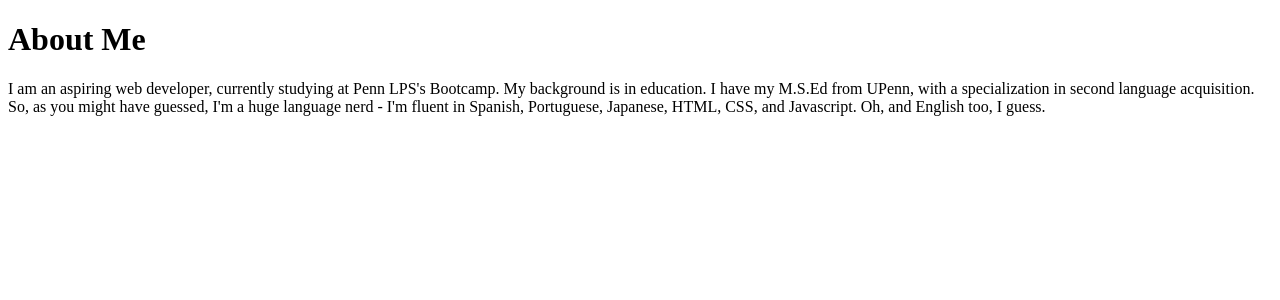
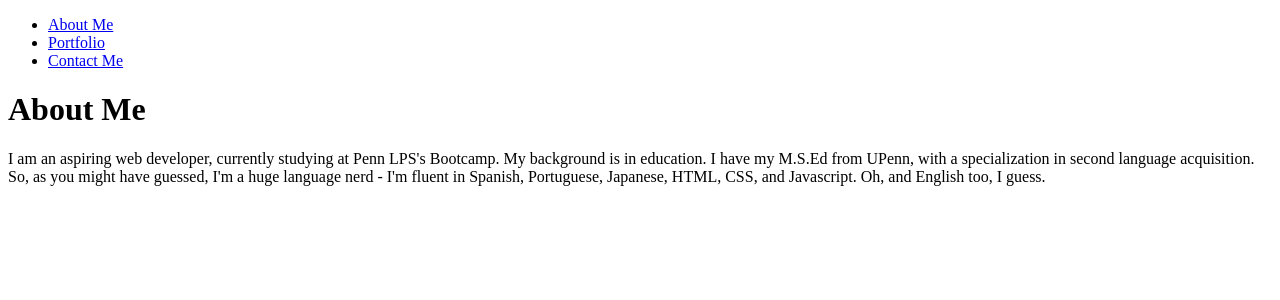
Before and after one commit to jfisher37/react-portfolio, a React (Create React App) app: page / in a window 1280 px wide. Shown: the top 300 px of the page. Built offline with nearby package versions, Linux system fonts and the light colour scheme.

Commit message:
have nav functional

```diff
--- a/src/components/Display.js
+++ b/src/components/Display.js
@@ -28,7 +28,7 @@ export default function Display() {
 
   return (
     <div>
-        {/* <Nav currentPage={currentPage} setCurrentPage={setCurrentPage}/> */}
+        <Nav currentPage={currentPage} setCurrentPage={setCurrentPage}/>
         {renderContent()}
     </div>
   );
--- a/src/components/Nav.js
+++ b/src/components/Nav.js
@@ -1,6 +1,37 @@
-import React from 'react';
+import React from "react";
 
-
-export default function Nav() {
-
+export default function Nav({ currentPage, setCurrentPage }) {
+  return (
+    <ul>
+      <li>
+        <a
+          href="#about"
+          onClick={() => setCurrentPage("About")}
+          className={currentPage === "About" ? "nav-link active" : "nav-link"}
+        >
+          About Me
+        </a>
+      </li>
+      <li>
+        <a
+          href="#portfolio"
+          onClick={() => setCurrentPage("Portfolio")}
+          className={
+            currentPage === "Portfolio" ? "nav-link active" : "nav-link"
+          }
+        >
+          Portfolio
+        </a>
+      </li>
+      <li>
+        <a
+          href="#contact"
+          onClick={() => setCurrentPage("Contact")}
+          className={currentPage === "Contact" ? "nav-link active" : "nav-link"}
+        >
+          Contact Me
+        </a>
+      </li>
+    </ul>
+  );
 }
```
